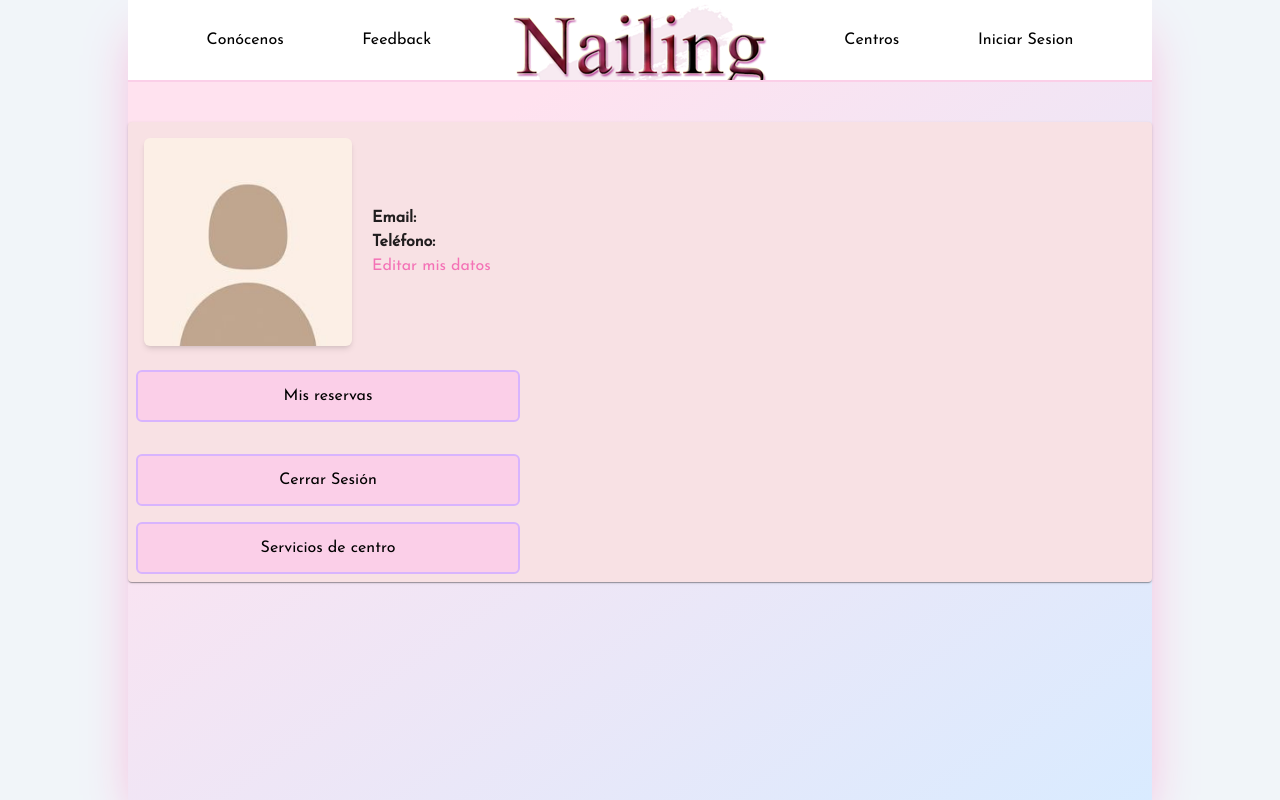
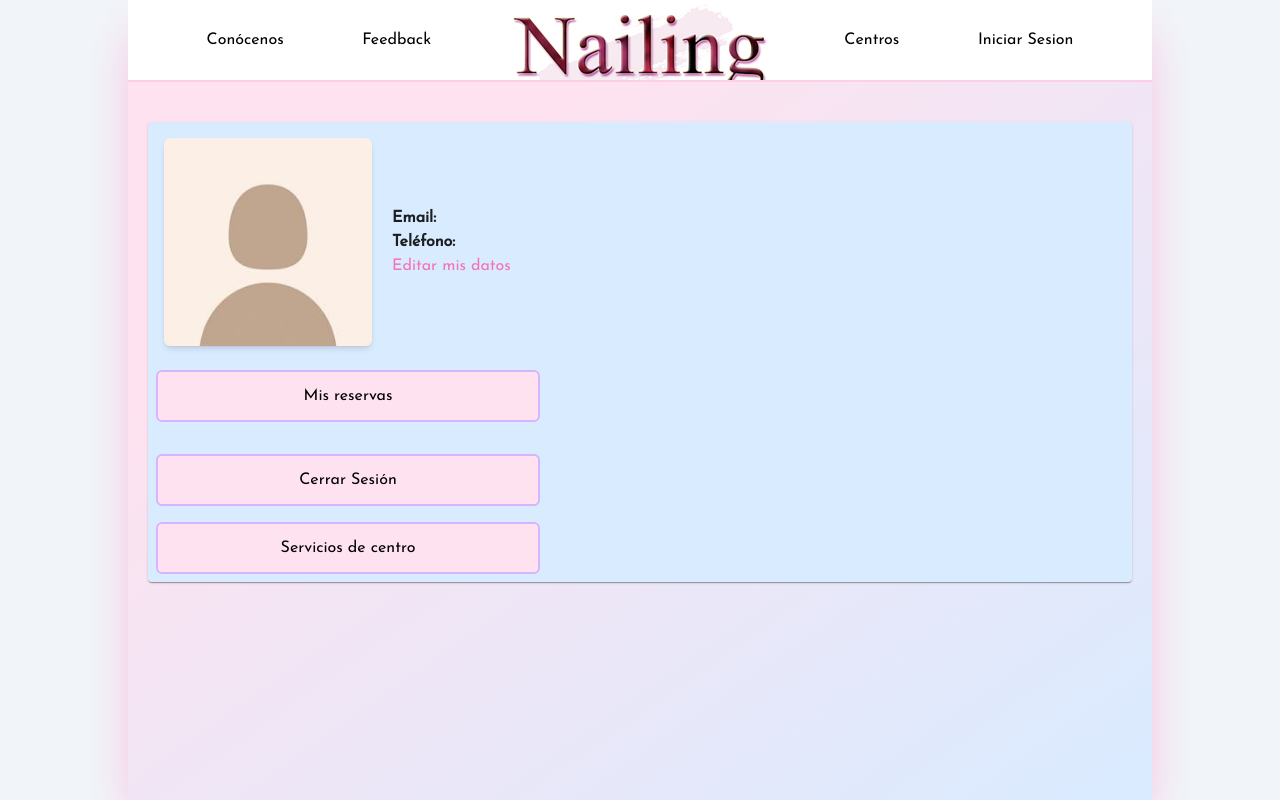
Before and after one commit to lausalbra/nailing, a React (Create React App) app in the folder src/web-app/: page /usuario in a window 1280 px wide. Built offline with nearby package versions, Linux system fonts and the light colour scheme.

Commit message:
fuente y colores aplicados

```diff
--- a/src/web-app/src/components/CenterDetails/index.js
+++ b/src/web-app/src/components/CenterDetails/index.js
@@ -54,7 +54,7 @@ useEffect(() => {
 }, [state.buttons]);
 
   return (
-    <><Card style={{backgroundColor: 'rgb(248, 225, 228)'}} sx={{ minWidth: 275 }}>
+    <><Card style={{backgroundColor: '#d9ebff'}} sx={{ minWidth: 275 }} className="ml-5 mr-5">
     <CardContent>
     <div className="flex items-center">
       <img src={image} alt={name} className="object-cover rounded-md shadow-md max-w-full float-left bg-white" />
@@ -67,7 +67,7 @@ useEffect(() => {
       </div>
     </CardContent>
     <CardActions>
-          <button id={centreId} className="border-2 border-purple-300 bg-pink-200 text-black w-96 py-3 rounded-md text-1xl font-medium hover:bg-purple-300 transition duration-300"
+          <button id={centreId} className="border-2 border-purple-300 bg-[#ffe2ef] text-black w-96 py-3 rounded-md text-1xl font-medium hover:bg-purple-300 transition duration-300"
               onClick={(event) => setState({ isPaneOpen: false, id: event.target.id, name: name, buttons: []})}>Realizar reserva</button>
     </CardActions>
   </Card>
--- a/src/web-app/src/components/CentroEditForm/index.js
+++ b/src/web-app/src/components/CentroEditForm/index.js
@@ -150,7 +150,7 @@ export function CentroEditForm({id}) {
                 <label className='text-lg' htmlFor="cierrepm">  Hora de cierre horario de tarde:</label>
                 <input className="border-black border-2 mb-4 rounded-sm" name="cierrePM" type="text" ref={cierrepm} placeholder={oldCierrePM}/>
                 <p className="text-sm text-red-600" >{stateHoras}</p>
-                <input className="border-black border-2 mb-4 cursor-pointer hover:bg-pink-200 hover:border-pink-200 duration-300 rounded-3xl" type="submit" value="Enviar" />
+                <input className="border-black border-2 mb-4 cursor-pointer hover:bg-[#d9ebff] duration-300 rounded-3xl" type="submit" value="Enviar" />
             </form>
         </>
     )
--- a/src/web-app/src/components/RegistroCentroForm/index.js
+++ b/src/web-app/src/components/RegistroCentroForm/index.js
@@ -149,7 +149,7 @@ export function RegistroCentroForm() {
                 <label className='text-lg' htmlFor="cierrepm">  Hora de cierre horario de tarde:</label>
                 <input className="border-black border-2 mb-4 rounded-sm" name="cierrepm" type="text" ref={cierrepm} placeholder="00:00:00"/>
                 <p className="text-sm text-red-600" >{stateHoras}</p>
-                <input className="border-black border-2 mb-4 cursor-pointer hover:bg-pink-200 hover:border-pink-200 duration-300 rounded-3xl" type="submit" value="Enviar" />
+                <input className="border-black border-2 mb-4 cursor-pointer hover:bg-[#d9ebff] duration-300 rounded-3xl" type="submit" value="Enviar" />
             </form>
         </>
     )
--- a/src/web-app/src/components/UserDetails/index.js
+++ b/src/web-app/src/components/UserDetails/index.js
@@ -54,7 +54,7 @@ export function UserDetails({ image, email, phone }) {
   const isAdmin = sessionStorage.getItem("userRole") === 'ADMIN'
 
   return (
-    <Card style={{ backgroundColor: 'rgb(248, 225, 228)' }} sx={{ minWidth: 275 }}>
+    <Card style={{backgroundColor: '#d9ebff'}} sx={{ minWidth: 275 }} className="ml-5 mr-5">
       <CardContent>
         <div className="flex items-center">
           <img src={image} alt="img" className="w-52 aspect-square rounded-md shadow-md max-w-full float-left bg-white" />
@@ -69,23 +69,23 @@ export function UserDetails({ image, email, phone }) {
         </div>
       </CardContent>
       <CardActions>
-        <button onClick={() => locationPush('/miscitas')} className="border-2 border-purple-300 bg-pink-200 text-black w-96 py-3 rounded-md text-1xl font-medium hover:bg-purple-300 transition duration-300">Mis reservas</button>
+        <button onClick={() => locationPush('/miscitas')} className="border-2 border-purple-300 bg-[#ffe2ef] text-black w-96 py-3 rounded-md text-1xl font-medium hover:bg-purple-300 transition duration-300">Mis reservas</button>
       </CardActions>
       <CardActions>
       {isAdmin ?
                 <>
-                  <button onClick={() => locationPush('/centroadd')} className="border-2 border-purple-300 bg-pink-200 text-black w-96 py-3 rounded-md text-1xl font-medium hover:bg-purple-300 transition duration-300">Añadir centro</button>
+                  <button onClick={() => locationPush('/centroadd')} className="border-2 border-purple-300 bg-[#ffe2ef] text-black w-96 py-3 rounded-md text-1xl font-medium hover:bg-purple-300 transition duration-300">Añadir centro</button>
                 </>
                 :
                 <></>
             }
       </CardActions>
       <CardActions>
-        <button onClick={handleClick} className="border-2 border-purple-300 bg-pink-200 text-black w-96 py-3 rounded-md text-1xl font-medium hover:bg-purple-300 transition duration-300">Cerrar Sesión</button>
+        <button onClick={handleClick} className="border-2 border-purple-300 bg-[#ffe2ef] text-black w-96 py-3 rounded-md text-1xl font-medium hover:bg-purple-300 transition duration-300">Cerrar Sesión</button>
       </CardActions>
       {centro !== "" ?
       <CardActions>
-        <button onClick={() => locationPush('/servicios')} className="border-2 border-purple-300 bg-pink-200 text-black w-96 py-3 rounded-md text-1xl font-medium hover:bg-purple-300 transition duration-300">Servicios de centro</button>
+        <button onClick={() => locationPush('/servicios')} className="border-2 border-purple-300 bg-[#ffe2ef] text-black w-96 py-3 rounded-md text-1xl font-medium hover:bg-purple-300 transition duration-300">Servicios de centro</button>
       </CardActions>
       :
       <></>
--- a/src/web-app/src/views/Centro/index.js
+++ b/src/web-app/src/views/Centro/index.js
@@ -36,7 +36,7 @@ export function Centro({ params }) {
         <>
             <Header />
             <Nombre name={resObj.nombre} ></Nombre>
-            <CenterDetails name={resObj.nombre} image={resObj.imagen} provincia={resObj.provincia} aperturaAM={resObj.aperturaAM} cierreAM={resObj.cierreAM} aperturaPM={resObj.aperturaPM} cierrePM={resObj.cierrePM} rating={'3'}  ></CenterDetails>
+            <CenterDetails className="font-josefin-sans" name={resObj.nombre} image={resObj.imagen} provincia={resObj.provincia} aperturaAM={resObj.aperturaAM} cierreAM={resObj.cierreAM} aperturaPM={resObj.aperturaPM} cierrePM={resObj.cierrePM} rating={'3'}  ></CenterDetails>
 
         </>
     )
--- a/src/web-app/src/views/CentroAdd/index.js
+++ b/src/web-app/src/views/CentroAdd/index.js
@@ -7,7 +7,7 @@ export function CentroAdd() {
     return (
         <>
             <Header />
-            <Card title="Registrar centro" component={<RegistroCentroForm />}>
+            <Card title="Registrar centro" component={<RegistroCentroForm />} className="font-josefin-sans">
             </Card>
         </>
 
--- a/src/web-app/src/views/CentroEdit/index.js
+++ b/src/web-app/src/views/CentroEdit/index.js
@@ -8,7 +8,7 @@ export function CentroEdit({ params }) {
     return (
         <>
             <Header />
-            <Card title="Editar detalles del centro" component={<CentroEditForm id={id} />}>
+            <Card title="Editar detalles del centro" component={<CentroEditForm id={id}/>} className="font-josefin-sans">
             </Card>
         </>
 
--- a/src/web-app/src/views/Usuario/index.js
+++ b/src/web-app/src/views/Usuario/index.js
@@ -10,8 +10,8 @@ export function Usuario() {
     return (
         <>
             <Header />
-            <Nombre name={name} ></Nombre>
-            <UserDetails image={fotoPerfil} email={email} phone={phone}  ></UserDetails>
+            <Nombre className="font-josefin-sans" name={name} ></Nombre>
+            <UserDetails className="font-josefin-sans" image={fotoPerfil} email={email} phone={phone}  ></UserDetails>
 
         </>
 
```
